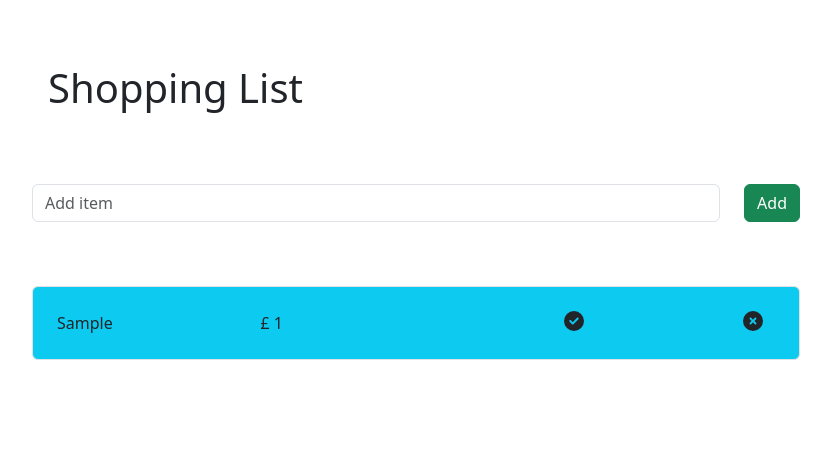
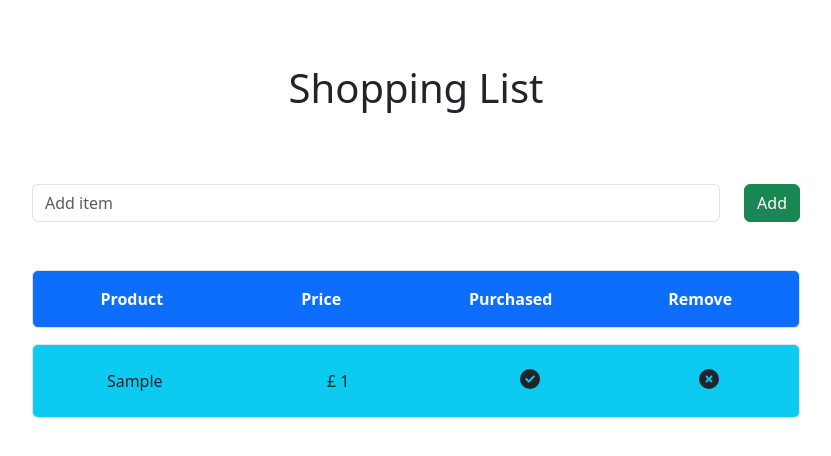
Before and after one commit to mmkobylin/shopping_list, a React (Create React App) app: page / in a window 1280 px wide. Both pictures are taken after typing "Sample" into the empty fields and a click on the button "Add". Shown: the top 456 px of the page, without its empty margins (224-1055 px from the left). Built offline with nearby package versions, Linux system fonts and the light colour scheme.

Commit message:
cleanup and primary row added

```diff
--- a/src/App.css
+++ b/src/App.css
@@ -6,10 +6,6 @@ body {
 
 .completed {
   color: gray;
-  opacity: 0.5;
+  opacity: 0.6;
   text-decoration: line-through;
 }
-
-.icon {
-  float: right;
-}
--- /dev/null
+++ b/src/components/FirstRow.js
@@ -0,0 +1,17 @@
+import React from 'react';
+import Col from 'react-bootstrap/Col';
+import Container from 'react-bootstrap/Container';
+import Row from 'react-bootstrap/Row';
+
+export const FirstRow = () => {
+  return (
+    <Container className = "p-3 mb-2 bg-primary text-white border rounded text-center fw-bold" >
+        <Row>
+            <Col className = "text-lg-left" >Product</Col>
+            <Col className = "text-lg-left" >Price</Col>
+            <Col className = "text-lg-right" >Purchased </Col>
+            <Col className = "text-lg-right" >Remove</Col>
+        </Row>
+    </Container>
+  )
+}
--- a/src/components/Input.js
+++ b/src/components/Input.js
@@ -1,8 +1,7 @@
 import React, { useState } from 'react';
 import { Button, Form } from 'react-bootstrap';
+import Col from 'react-bootstrap/Col';
 import Row from 'react-bootstrap/Row';
-import Col from 'react-bootstrap/Col';
-import Container from 'react-bootstrap/Container';
 
 // addItem to shopping List
 export const Input = ( { addItem } ) => {
--- a/src/components/Item.js
+++ b/src/components/Item.js
@@ -5,22 +5,21 @@ import Col from 'react-bootstrap/Col';
 import Container from 'react-bootstrap/Container';
 import Row from 'react-bootstrap/Row';
 
-
 // the actual defaults of the item
 export const Item = ( { item, removeItem, crossItem } ) => {
 
     return (
         // add a conditional className that will make the image crossed:
-        <Container className = {`bg-info border rounded mt-3 ${ item.purchased ? `completed` : `` } ` } >
+        <Container className = {`bg-info border rounded mt-3 text-center ${ item.purchased ? `completed` : `` } ` } >
             <Row>
                 <Col className="p-4" >{ item.name }</Col>
                 <Col className="p-4"> £ { item.price }</Col>
-                <Col> <FontAwesomeIcon className="p-4 icon" size='lg' icon = { faCircleCheck }
-                    onClick = { () => crossItem(item.id) }
-                /></Col>
-                <Col> <FontAwesomeIcon className="p-4 icon" size='lg' icon = { faCircleXmark }
-                    onClick = { () => removeItem(item.id) }
-                /></Col>
+                <Col> <FontAwesomeIcon className="p-4  float-right" size='lg' icon = { faCircleCheck }
+                    onClick = { () => crossItem(item.id) } />
+                </Col>
+                <Col> <FontAwesomeIcon className="p-4  float-right" size='lg' icon = { faCircleXmark }
+                    onClick = { () => removeItem(item.id) } />
+                </Col>
             </Row>
         </Container>
     );
--- a/src/components/ShoppingList.js
+++ b/src/components/ShoppingList.js
@@ -2,19 +2,20 @@ import React, { useState } from 'react'
 import { Input } from './Input'
 import { Item } from './Item'
 import { v4 as uuidv4 } from 'uuid';
+import { FirstRow } from './FirstRow';
 
 export const ShoppingList = () => {
 
     //array to store information
     const [ list, setList ] = useState([])
 
+    // add item with a random id
     const addItem = item => {
-        // item with a random id
         setList( [ ...list, { id: uuidv4(), name: item, purchased: false, price: 1 } ] )
     }
 
+    //removing the item
     const removeItem = id => {
-        // filter the item out
         setList( list.filter ( item => item.id === id ? !item.id : item ) )
     }
 
@@ -22,14 +23,12 @@ export const ShoppingList = () => {
     const crossItem = id => {
         setList(list.map (
             item => item.id === id ? { ...item, purchased: !item.purchased } : item ) )
-
-        console.log(id)
     }
 
   return (
     <>
         <Input addItem = { addItem } />
-
+        <FirstRow />
             {/* map to show items to buy */}
             { list.map( ( item, index ) =>
                 <Item item = { item } key = { index }
--- a/src/components/Title.js
+++ b/src/components/Title.js
@@ -2,7 +2,7 @@ import React from 'react'
 
 export const Title = () => {
   return (
-    <div className='mt-5 mb-5 p-3'>
+    <div className='mt-5 mb-5 p-3 text-center '>
         <h1>Shopping List</h1>
     </div>
   )
```
Also changed, not shown: src/components/Button.js (deleted, +0 -9 lines). Lines whose indentation alone changed are shown as unchanged.
